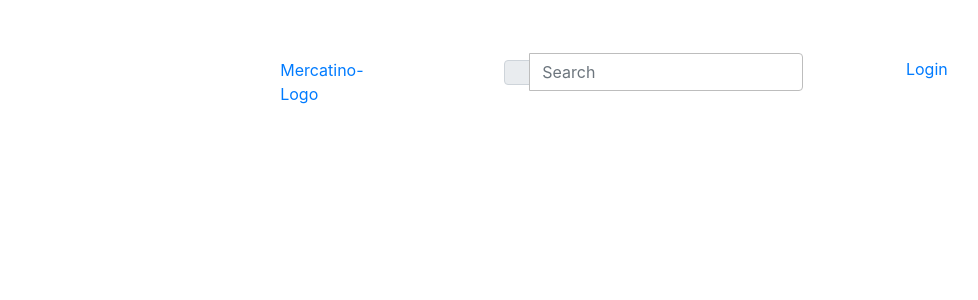
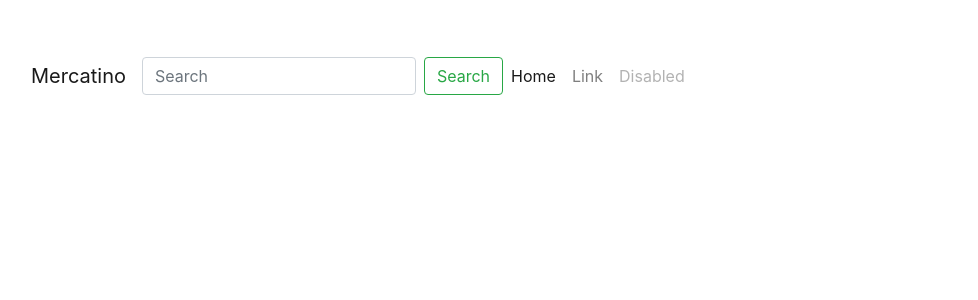
Before and after one commit to Laura-Moya/mercatino_online, a PHP site: page / in a window 1280 px wide. Shown: the top 300 px of the page, without its empty margins (33-1011 px from the left). Run offline with PHP 8.4, Linux system fonts and the light colour scheme; some libraries are stand-ins or nearby versions.

Commit message:
Navbar e search bar

```diff
--- a/index.html
+++ b/index.html
@@ -13,22 +13,35 @@
 </head>
 
 <body>
-  <ul class="nav justify-content-end">
-    <li class="nav-item">
-      <a class="nav-link" href="#">Mercatino-Logo</a>
-    </li>
-    <li class="nav-item">
-      <div class="input-group md-form form-sm form-1 pl-0">
-        <div class="input-group-prepend">
-          <span class="input-group-text purple lighten-3" id="basic-text1"><i class="fas fa-search text-white" aria-hidden="true"></i></span>
-        </div>
-        <input class="form-control my-0 py-1" type="text" placeholder="Search" aria-label="Search">
+  <nav class="navbar navbar-expand-lg navbar-light">
+    <a class="navbar-brand" href="#">Mercatino</a>
+    <button class="navbar-toggler" type="button" data-toggle="collapse" data-target="#navbarSupportedContent" aria-controls="navbarSupportedContent" aria-expanded="false" aria-label="Toggle navigation">
+      <span class="navbar-toggler-icon"></span>
+    </button>
+
+    <div class="collapse navbar-collapse" id="navbarSupportedContent">
+      <!-- Search bar -->
+      <div class="search bar">
+        <form class="form-inline my-2 my-lg-0">
+          <input class="form-control mr-sm-2" type="search" placeholder="Search" aria-label="Search">
+          <button class="btn btn-outline-success my-2 my-sm-0" type="submit">Search</button>
+        </form>
       </div>
-    <li class="nav-item">
-      <a class="nav-link" href="#">Login</a>
-    </li>
 
-  </ul>
+      <ul class="navbar-nav mr-auto">
+        <li class="nav-item active">
+          <a class="nav-link" href="#">Home <span class="sr-only">(current)</span></a>
+        </li>
+        <li class="nav-item">
+          <a class="nav-link" href="#">Link</a>
+        </li>
+        <li class="nav-item">
+          <a class="nav-link disabled" href="#">Disabled</a>
+        </li>
+      </ul>
+
+    </div>
+  </nav>
 
 </body>
 
--- a/style.css
+++ b/style.css
@@ -1,9 +1,4 @@
-* {
-  margin: 2% 8% 2% 0%;
+.navbar {
+  margin: 3rem;
+  background-color: #FFFFFF;
 }
-
-.input-group.md-form.form-sm.form-1 input{
-  border: 1px solid #bdbdbd;
-  border-top-right-radius: 0.25rem;
-  border-bottom-right-radius: 0.25rem;
-}
```
